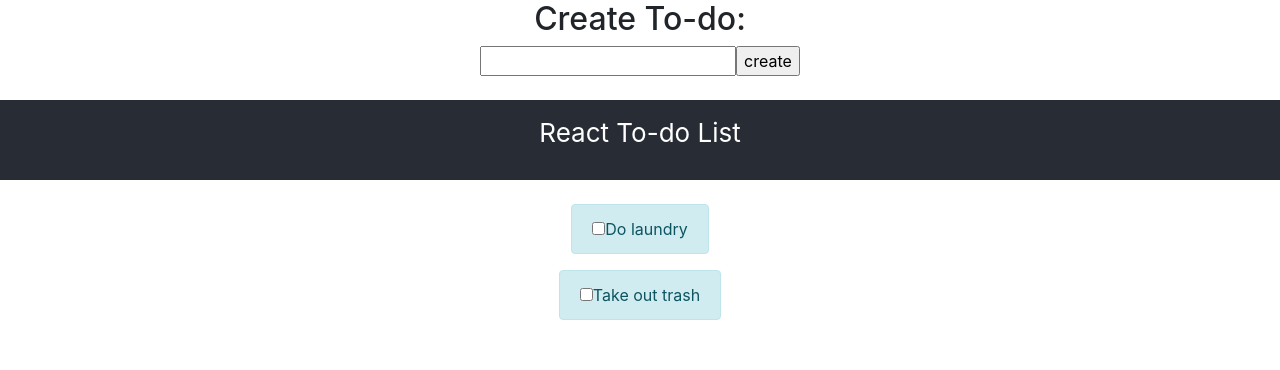
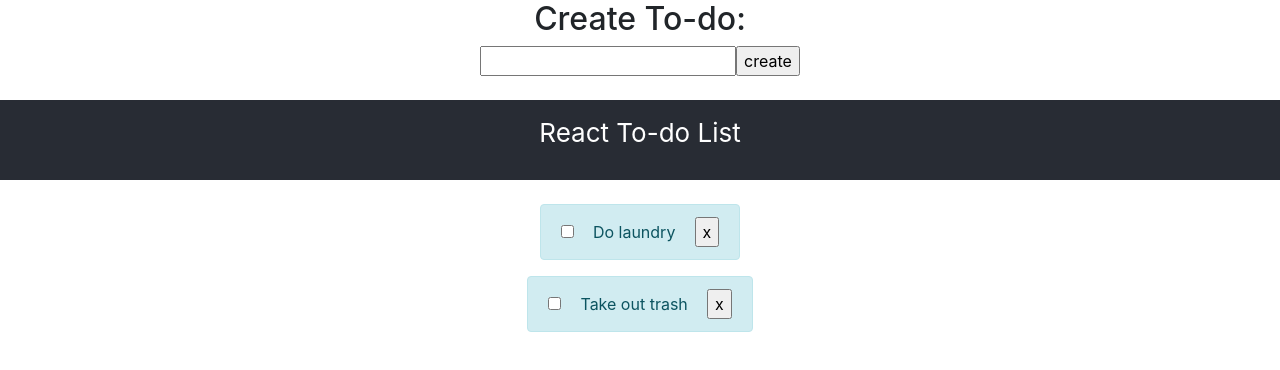
Before and after one commit to jackcho626/react-todo-list, a React (Create React App) app: page / in a window 1280 px wide. Shown: the top 370 px of the page. Built offline with nearby package versions, Linux system fonts and the light colour scheme.

Commit message:
Added delete button and improved style

```diff
--- a/src/App.js
+++ b/src/App.js
@@ -2,7 +2,7 @@
 import './App.css'
 import { create } from 'domain'
 import * as R from 'ramda'
-import { Alert, Row, Col } from 'react-bootstrap'
+import { Alert, Row } from 'react-bootstrap'
 
 const toggleDone = (done) => {
   done = R.not(done)
@@ -10,9 +10,19 @@
 
 const Todo = ({ todo, done }) => (
     <Row className='justify-content-md-center'>
-      <Alert variant="info">
-          <input type='checkbox' onClick={ done => toggleDone(done) }></input>
-          <div style={{display: 'inline', textDecoration: done? 'line-through': ''}}>{ todo.task }</div>
+      <Alert variant='info'>
+        {/* <InputGroup.Prepend>
+          <InputGroup.Checkbox />
+        </InputGroup.Prepend>
+        <FormControl>
+
+        </FormControl>
+        <InputGroup.Append>
+          <InputGroup.Text>x</InputGroup.Text>
+        </InputGroup.Append> */}
+        <input type='checkbox' onClick={ done => toggleDone(done) }></input>
+        <div style={{display: 'inline', margin: '0 1.5vw', textDecoration: done? 'line-through': ''}}>{ todo.task }</div>
+        <input type='button' value='x'></input>
       </Alert>
     </Row>
 )
```
